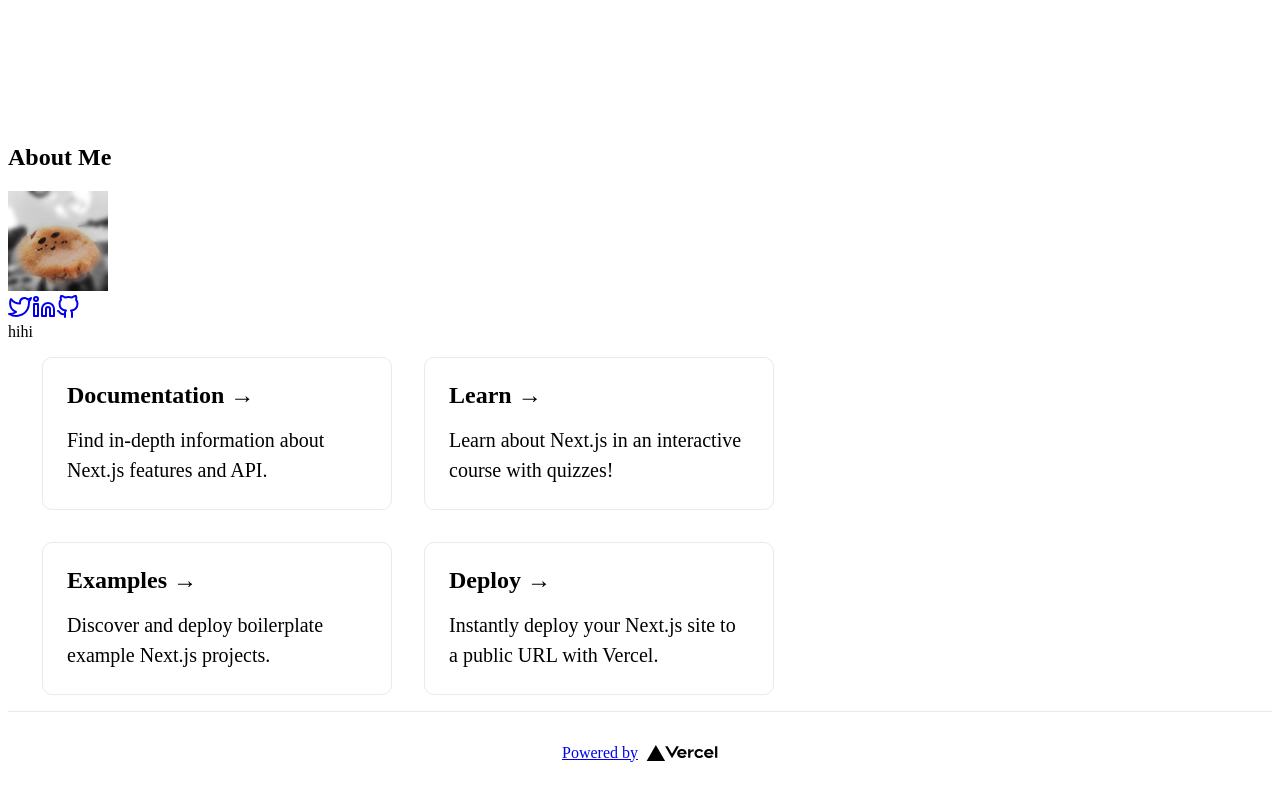
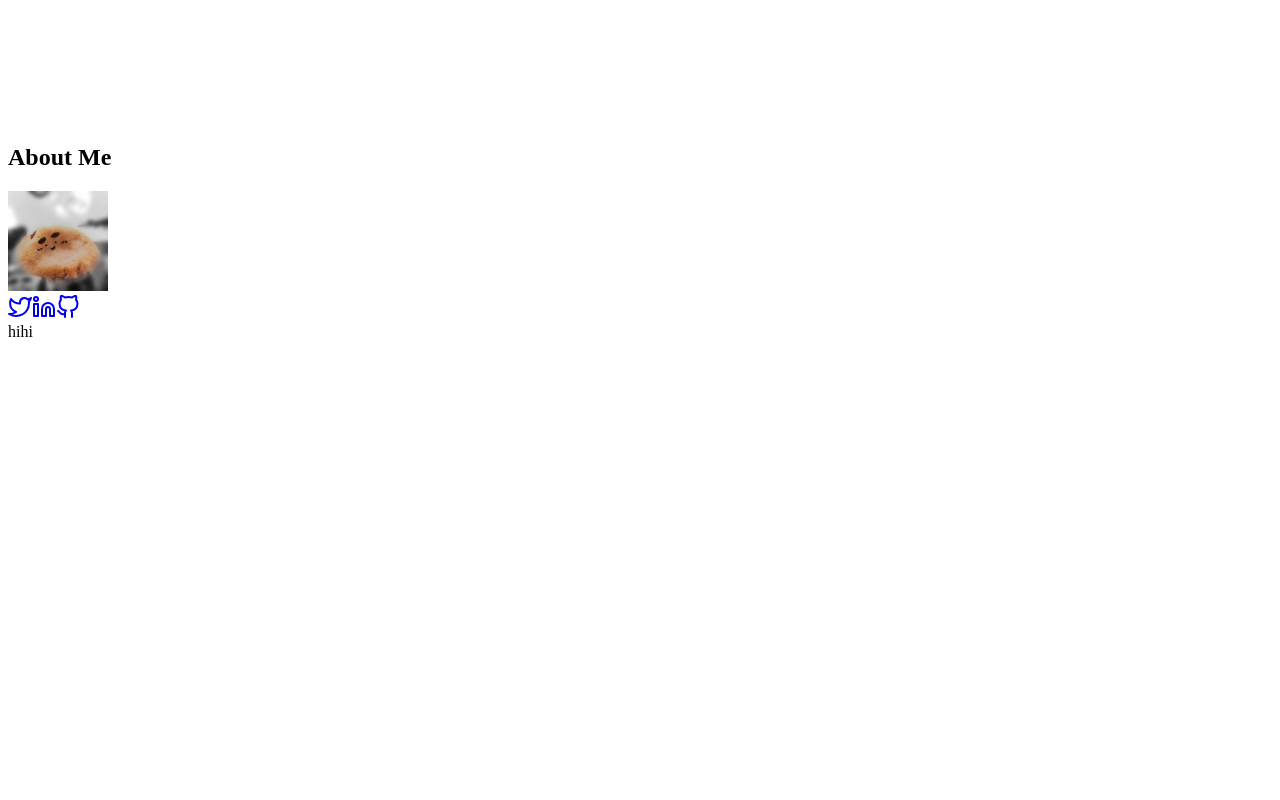
Before and after one commit to tttocklll/portfolio, a Next.js app: page / in a window 1280 px wide. Shown: the part 2357-3157 px from the top of the page. After the commit the page ends 2706 px from the top, so only its background shows below. Built offline with nearby package versions, Linux system fonts and the light colour scheme.

Commit message:
feat: remove nextjs default components

```diff
--- a/components/Container.tsx
+++ b/components/Container.tsx
@@ -13,6 +13,7 @@
       </Head>
       <Header />
       <div className="mx-auto max-w-4xl px-4 sm:px-6">{children}</div>
+      <footer></footer>
     </div>
   );
 }
--- a/pages/index.tsx
+++ b/pages/index.tsx
@@ -54,51 +54,7 @@
             <div className="w-3/4 pl-10 align-middle">hihi</div>
           </div>
         </div>
-        <div className={styles.grid}>
-          <a href="https://nextjs.org/docs" className={styles.card}>
-            <h2>Documentation &rarr;</h2>
-            <p>Find in-depth information about Next.js features and API.</p>
-          </a>
-
-          <a href="https://nextjs.org/learn" className={styles.card}>
-            <h2>Learn &rarr;</h2>
-            <p>Learn about Next.js in an interactive course with quizzes!</p>
-          </a>
-
-          <a
-            href="https://github.com/vercel/next.js/tree/canary/examples"
-            className={styles.card}
-          >
-            <h2>Examples &rarr;</h2>
-            <p>Discover and deploy boilerplate example Next.js projects.</p>
-          </a>
-
-          <a
-            href="https://vercel.com/new?utm_source=create-next-app&utm_medium=default-template&utm_campaign=create-next-app"
-            target="_blank"
-            rel="noopener noreferrer"
-            className={styles.card}
-          >
-            <h2>Deploy &rarr;</h2>
-            <p>
-              Instantly deploy your Next.js site to a public URL with Vercel.
-            </p>
-          </a>
-        </div>
       </main>
-
-      <footer className={styles.footer}>
-        <a
-          href="https://vercel.com?utm_source=create-next-app&utm_medium=default-template&utm_campaign=create-next-app"
-          target="_blank"
-          rel="noopener noreferrer"
-        >
-          Powered by{" "}
-          <span className={styles.logo}>
-            <Image src="/vercel.svg" alt="Vercel Logo" width={72} height={16} />
-          </span>
-        </a>
-      </footer>
     </Container>
   );
 }
```
